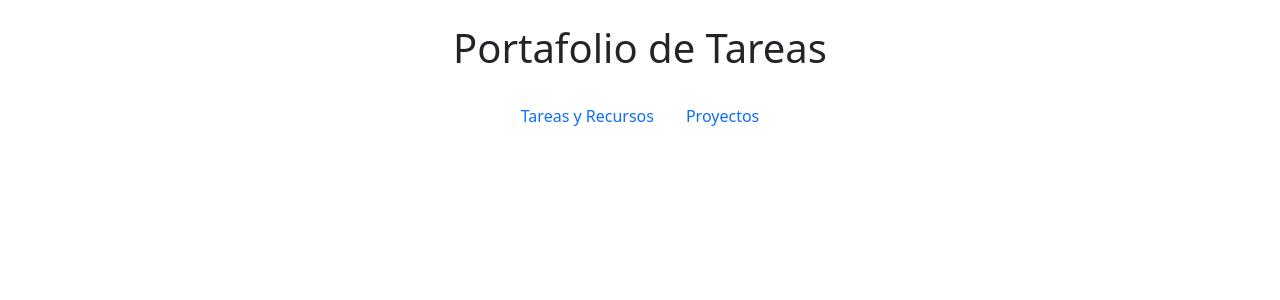
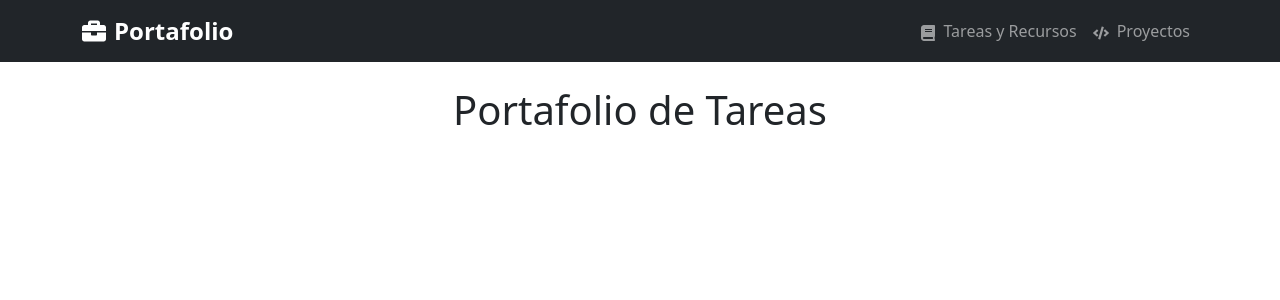
Before and after one commit to BJCorado/portafolio-tareas-desarrollo-web, a React (Create React App) app: page / in a window 1280 px wide. Shown: the top 300 px of the page. Built offline with nearby package versions, Linux system fonts and the light colour scheme.

Commit message:
se modifico el nav menu y se le agrego iconos

```diff
--- a/package.json
+++ b/package.json
@@ -10,6 +10,7 @@
     "@testing-library/user-event": "^13.5.0",
     "bootstrap": "^5.3.7",
     "react": "^19.1.1",
+    "react-bootstrap": "^2.10.10",
     "react-dom": "^19.1.1",
     "react-icons": "^5.5.0",
     "react-router-dom": "^6.30.1",
--- a/src/App.css
+++ b/src/App.css
@@ -7,3 +7,12 @@
   transform: translateY(-5px);
   box-shadow: 0 12px 24px rgba(0, 0, 0, 0.15);
 }
+
+.nav-link {
+  transition: all 0.3s ease;
+}
+
+.nav-link:hover {
+  transform: scale(1.1);
+  color: #ffc107 !important;
+}
--- a/src/App.js
+++ b/src/App.js
@@ -1,27 +1,34 @@
 import './App.css';
 import 'bootstrap/dist/css/bootstrap.min.css';
 import { BrowserRouter as Router, Routes, Route, Link } from 'react-router-dom';
+import { Navbar, Nav, Container } from 'react-bootstrap';
+import { FaBook, FaCode,} from 'react-icons/fa';
+import { FaBriefcase } from 'react-icons/fa';
 
-import Tareas from './pages/tareas'; // antes era Glossary
+import Tareas from './pages/tareas';
 import Projects from './pages/projects';
 
 function App() {
   return (
     <Router>
+      {/* Menú fijo y moderno */}
+      <Navbar bg="dark" variant="dark" expand="lg" sticky="top">
+        <Container>
+          <Navbar.Brand className="fw-bold fs-4 text-white d-flex align-items-center gap-2"> <FaBriefcase />Portafolio</Navbar.Brand>
+
+          <Navbar.Toggle aria-controls="navbar-nav" />
+          <Navbar.Collapse id="navbar-nav">
+            <Nav className="ms-auto">
+              <Nav.Link as={Link} to="/tareas"><FaBook className="me-2" />Tareas y Recursos</Nav.Link>
+              <Nav.Link as={Link} to="/proyectos"><FaCode className="me-2" />Proyectos</Nav.Link>
+            </Nav>
+          </Navbar.Collapse>
+        </Container>
+      </Navbar>
+
+      {/* Contenido de rutas */}
       <div className="container py-4">
         <h1 className="text-center mb-4">Portafolio de Tareas</h1>
-
-        {/* Menú de navegación */}
-        <ul className="nav nav-pills mb-4 justify-content-center">
-          <li className="nav-item">
-            <Link className="nav-link" to="/tareas">Tareas y Recursos</Link>
-          </li>
-          <li className="nav-item">
-            <Link className="nav-link" to="/proyectos">Proyectos</Link>
-          </li>
-        </ul>
-
-        {/* Rutas de las secciones */}
         <Routes>
           <Route path="/tareas" element={<Tareas />} />
           <Route path="/proyectos" element={<Projects />} />
```
Also changed, not shown: 1 other file (tests, documents, lock files or other folders).
